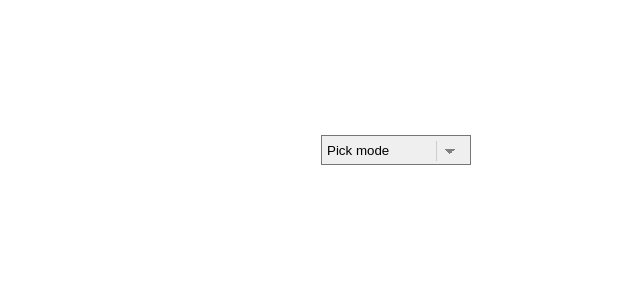
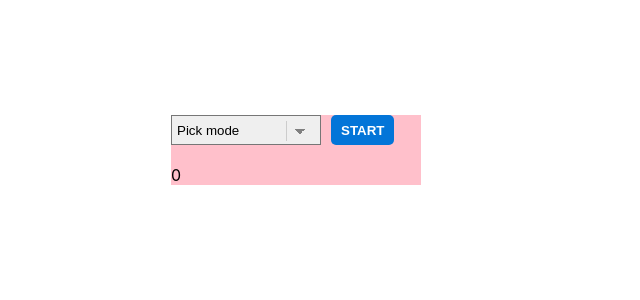
Before and after one commit to Natalka2019/square-field, a React (Create React App) app: page / in a window 1280 px wide. Shown: the top 300 px of the page, without its empty margins (244-884 px from the left). Built offline with nearby package versions, Linux system fonts and the light colour scheme.

Commit message:
add field

```diff
--- a/package.json
+++ b/package.json
@@ -10,10 +10,12 @@
     "@types/node": "^16.11.45",
     "@types/react": "^18.0.15",
     "@types/react-dom": "^18.0.6",
+    "@types/uuid": "^8.3.4",
     "react": "^18.2.0",
     "react-dom": "^18.2.0",
     "react-scripts": "5.0.1",
     "typescript": "^4.7.4",
+    "uuid": "^8.3.2",
     "web-vitals": "^2.1.4"
   },
   "scripts": {
--- a/src/App.css
+++ b/src/App.css
@@ -6,8 +6,35 @@
   height: 300px;
 }
 
+.leftContainer {
+  display: flex;
+  flex-direction: column;
+
+  width: 250px;
+
+  background-color: pink;
+}
+
+.rightContainer {
+  width: 200px;
+}
+
+.selectButtonContainer {
+  display: flex;
+  margin-bottom: 20px;
+}
+
 .selectContainer {
   width: 150px;
   height: 30px;
-  background-color: pink;
+  margin-right: 10px;
 }
+
+button {
+  border: none;
+  border-radius: 5px;
+  padding: 0 10px;
+  background-color: #0375d8;
+  color: #fff;
+  font-weight: 800;
+}
--- a/src/App.tsx
+++ b/src/App.tsx
@@ -1,7 +1,7 @@
-import { useState, useEffect } from "react";
+import { useState, useEffect, useRef } from "react";
 import "./App.css";
-import Select from "./components/select";
-import { ISizeOption } from "./interfaces";
+import { Select, Field } from "./components";
+import { ISizeOption, ICell } from "./interfaces";
 
 const numberOfSquares = [
   {
@@ -20,21 +20,66 @@ const numberOfSquares = [
 
 function App() {
   const [sizeOptions, setSizeOptions] = useState<ISizeOption[]>([]);
-  const [size, setSize] = useState<ISizeOption | null>(null);
+  const [size, setSize] = useState<number>(0);
+  const [selectedCells, setSelectedCells] = useState<ICell[]>([]);
+
+  let selectedId: any = useRef("");
 
   useEffect(() => {
     setSizeOptions(numberOfSquares);
   }, []);
 
-  console.log(sizeOptions);
+  const handleSizeChange = (e: React.ChangeEvent<HTMLSelectElement>) => {
+    setSize(+e.target.value);
+  };
 
-  const handleSizeChange = (e: React.ChangeEvent<HTMLSelectElement>) => {
-    console.log(e.target.value);
+  const onHover = (cell: ICell) => {
+    if (!cell.selected && cell.id !== selectedId.current) {
+      const updatedSelection = [...selectedCells, cell];
+
+      setSelectedCells(updatedSelection);
+      selectedId.current = cell.id;
+    } else if (cell.selected && cell.id !== selectedId.current) {
+      const updatedSelection = selectedCells.filter((el) => el.id !== cell.id);
+
+      setSelectedCells(updatedSelection);
+      selectedId.current = cell.id;
+    } else {
+      return;
+    }
   };
+
   return (
     <div className="App">
-      <div className="selectContainer">
-        <Select options={sizeOptions} handleOptionChange={handleSizeChange} />
+      <div className="leftContainer">
+        <div className="selectButtonContainer">
+          <div className="selectContainer">
+            <Select
+              options={sizeOptions}
+              handleOptionChange={handleSizeChange}
+            />
+          </div>
+          <button>START</button>
+        </div>
+        <div className="fieldContainer">
+          <Field
+            size={size}
+            onCellHover={onHover}
+            selectedCells={selectedCells}
+            //onCellLeave={onCellLeave}
+          />
+        </div>
+      </div>
+      <div className="rightContainer">
+        {selectedCells.length > 0 && (
+          <ul>
+            {selectedCells.map((cell) => (
+              <li key={cell.id}>
+                row {cell.row} col {cell.column}
+              </li>
+            ))}
+          </ul>
+        )}
       </div>
     </div>
   );
--- /dev/null
+++ b/src/components/field/index.tsx
@@ -0,0 +1,56 @@
+import { v4 as uuidv4 } from "uuid";
+import styles from "./styles.module.css";
+import { ICell } from "../../interfaces";
+
+interface IProps {
+  size: number;
+  selectedCells: ICell[];
+  onCellHover: (cell: ICell) => void;
+}
+
+const Field: React.FC<IProps> = ({ size, selectedCells, onCellHover }) => {
+  const columns = Array.from({ length: 5 }).fill(" ");
+  const rows = Array.from({ length: size / 5 }).fill(" ");
+
+  const isSelected: (id: string) => boolean = (id: string) => {
+    return selectedCells.find((cell) => cell.id === id) ? true : false;
+  };
+
+  return (
+    <div className={styles.fieldContainer}>
+      {size && (
+        <table>
+          <tbody>
+            {rows.map((_, rowIndex) => (
+              <tr key={uuidv4()}>
+                {columns.map((_, columnIndex) => {
+                  const id = JSON.stringify({
+                    row: rowIndex + 1,
+                    column: columnIndex + 1,
+                  });
+
+                  const cell = {
+                    row: rowIndex + 1,
+                    column: columnIndex + 1,
+                    id,
+                    selected: isSelected(id),
+                  };
+
+                  return (
+                    <td
+                      key={id}
+                      className={isSelected(id) ? styles.selectedCell : ""}
+                      onMouseEnter={() => onCellHover(cell)}
+                    ></td>
+                  );
+                })}
+              </tr>
+            ))}
+          </tbody>
+        </table>
+      )}
+    </div>
+  );
+};
+
+export default Field;
--- /dev/null
+++ b/src/components/field/styles.module.css
@@ -0,0 +1,14 @@
+table {
+  border-collapse: collapse;
+}
+
+td {
+  width: 50px;
+  height: 50px;
+  border: 1px solid black;
+  border-collapse: collapse;
+}
+
+.selectedCell {
+  background-color: #05a8f4;
+}
--- a/src/components/index.ts
+++ b/src/components/index.ts
@@ -1,3 +1,4 @@
 import Select from "./select";
+import Field from "./field";
 
-export { Select };
+export { Select, Field };
--- a/src/interfaces/index.ts
+++ b/src/interfaces/index.ts
@@ -1,3 +1,4 @@
 import ISizeOption from "./ISizeOption";
+import ICell from "./ICell";
 
-export type { ISizeOption };
+export type { ISizeOption, ICell };
```
Also changed, not shown: src/interfaces/ICell.ts (added, +7 -0 lines), 1 other file (tests, documents, lock files or other folders).
